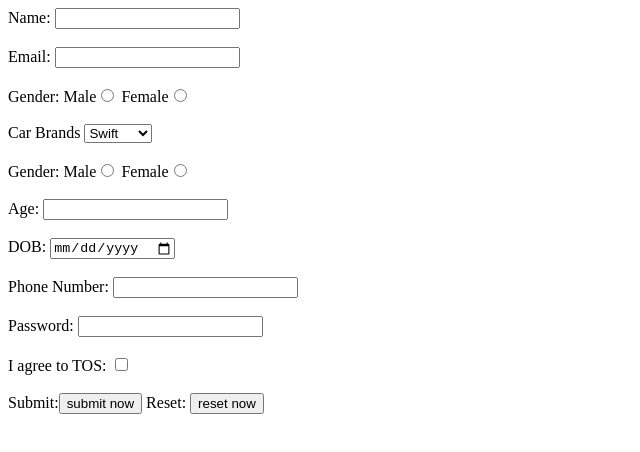
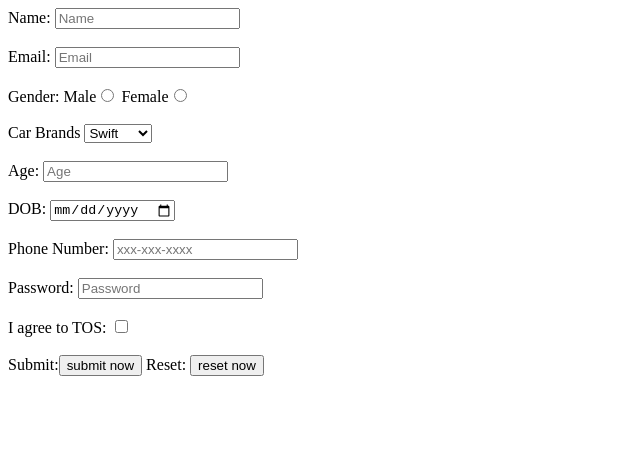
Before and after one commit to acciojob/signup-form-car-CodeWithDaks, a website: page main.html in a window 1280 px wide. Shown: the whole page, without its empty margins (0-640 px from the left). Drawn offline with Linux system fonts and the light colour scheme.

Commit message:
created a submission

```diff
--- a/main.html
+++ b/main.html
@@ -9,42 +9,38 @@
 <body>
 	<!-- the entire body must be written by student -->
     <script type="text/javascript" src="./script.js"></script>
- <form id="Signup-Form" method="post">
+ <form id="#" method="post">
 
 	 <div>
      <label for="name">Name:</label>
-		<input type="text"  id="name" >
+			<input type="text"  id="name" required placeholder="Name" >
 		</div><br>
 
 	 <div>
 	 <label for="Email">Email:</label>
-		<input type="email"  id="Email" >
+		<input type="email"  id="Email" required placeholder="Email" >
 		</div><br>
 
 	    <div>
 			<label for="Gender">Gender:</label>
-		    Male<input type="radio"  id="Gender" >
-			Female<input type="radio"  id="Gender">
+		    Male<input type="radio"  id="Gender" required>
+			Female<input type="radio"  id="Gender" required>
 		</div><br>
 
 	  <div>
 			<label for= "Cars">Car Brands</label>
-		    <select name="My Car" id="Cars">
+		    <select name="My Car" id="cars" required >
              <option value="Swift">Swift</option>
 			 <option value="xuv300">xuv300</option>
 			 <option value="Scorpio">Scorpio</option>
 			</select>
 		  </div><br>
 
-	  <div>
-			<label for="Gender">Gender:</label>
-		    Male<input type="radio"  id="Gender" >
-			Female<input type="radio"  id="Gender">
-		</div><br>
+
 
 	  <div>
 			<label for="age">Age:</label>
-		    <input type="number"  id="age" >
+		    <input type="number"  id="age" required placeholder="Age" >
 
 		</div><br>
 
@@ -56,13 +52,13 @@
 
 	 <div>
 			<label for="tel">Phone Number:</label>
-		    <input type="tel"  id="tel" >
+		    <input type="tel"  id="tel" required placeholder="xxx-xxx-xxxx">
 
 		</div><br>
 
 	  <div>
 			<label for="password">Password:</label>
-		    <input type="password"  id="password" >
+		    <input type="password"  id="password" required placeholder="Password" >
 
 		</div><br>
 
```
